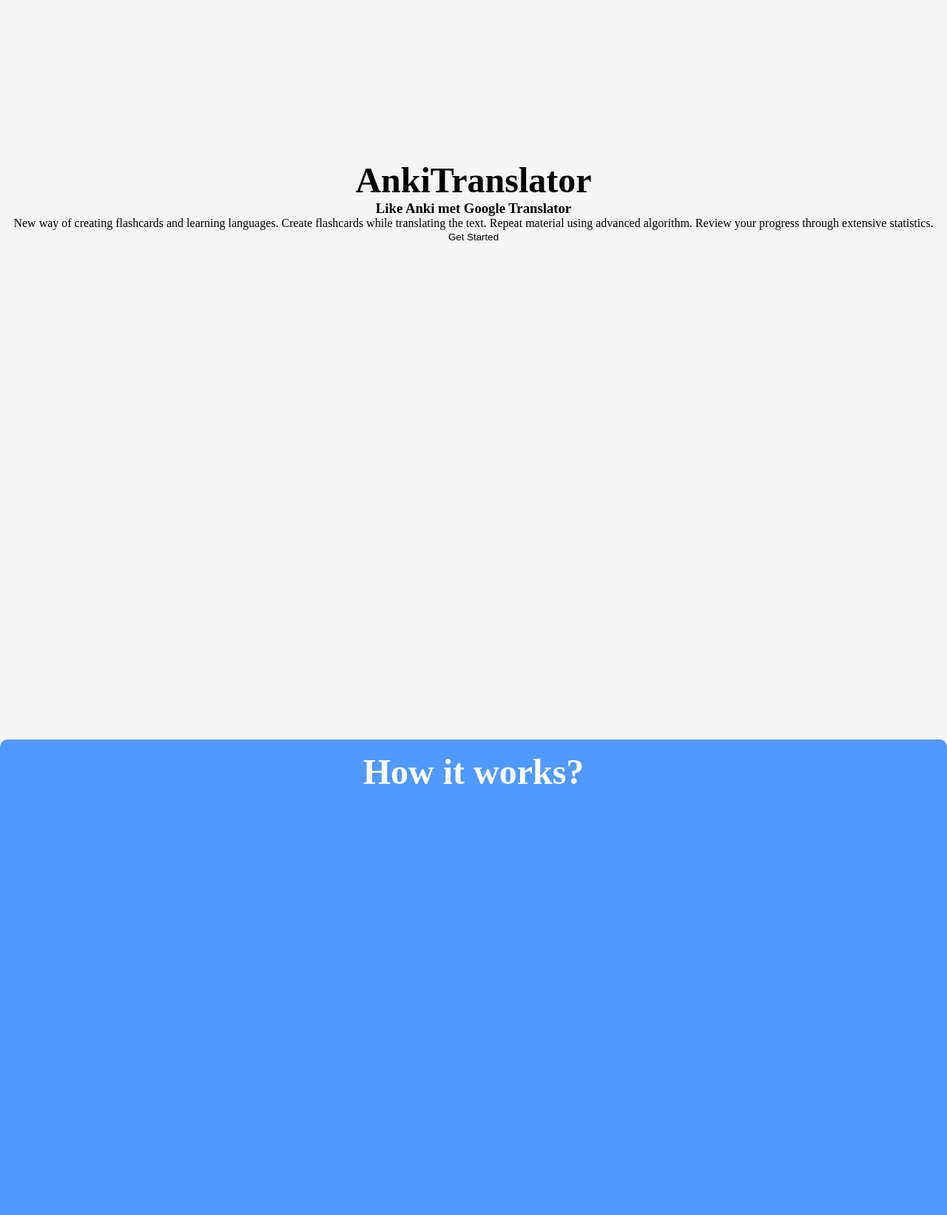
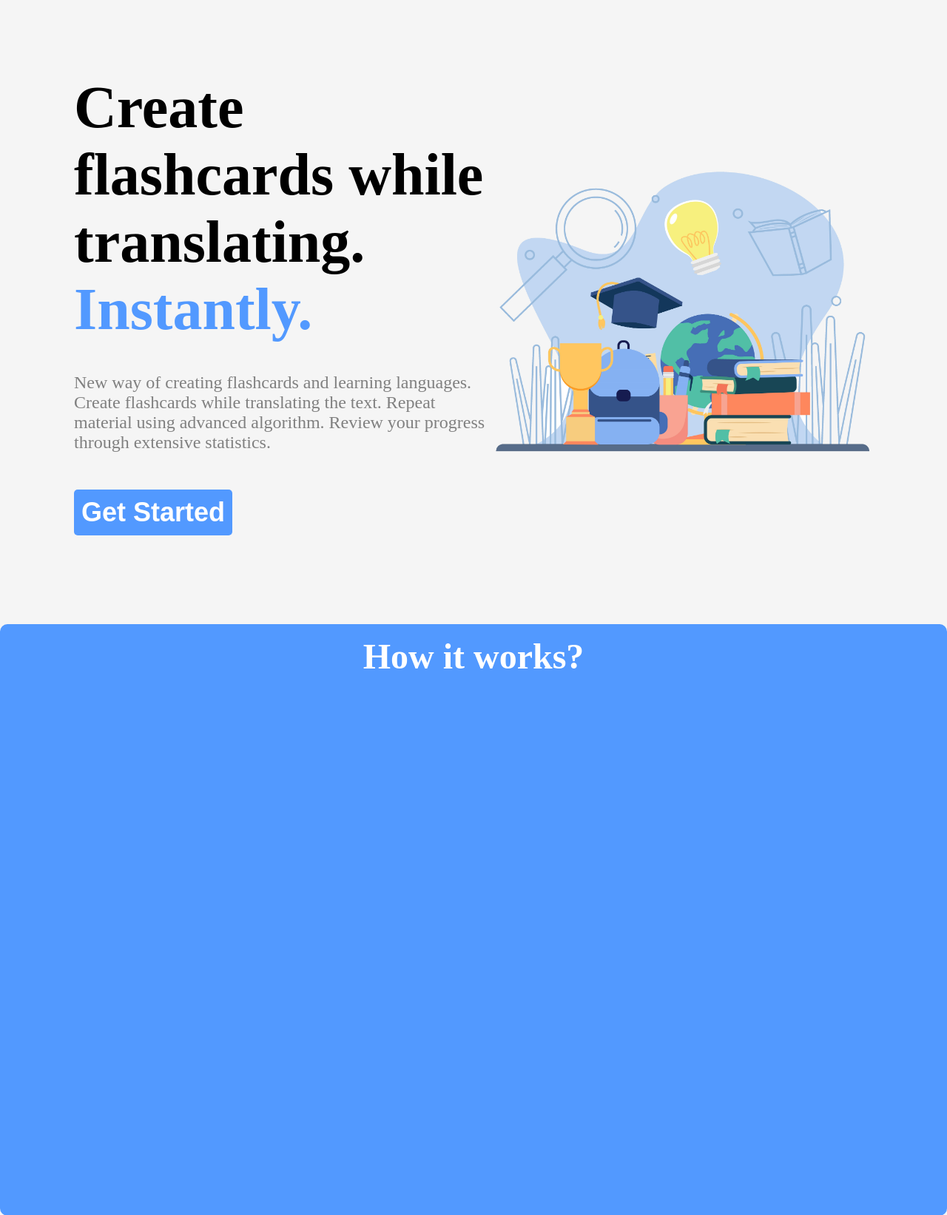
Before and after one commit to Ravdar/flashcards_translator, a Django app: page / in a window 1280 px wide. Shown: the top 1643 px of the page at 74% size. Run offline with Django 4.2, Linux system fonts and the light colour scheme; some web fonts are replaced.

Commit message:
Working on hero section

```diff
--- a/mainapp/static/main.js
+++ b/mainapp/static/main.js
@@ -48,13 +48,14 @@ function flipCard() {
     for (var i = 0; i < cards.length; i++) {
         var windowHeight = window.innerHeight;
         var elementTop = cards[i].getBoundingClientRect().top;
-        var elementVisible = 150;
+        var elementVisiblePercentage = 50;
+        var elementVisiblePixels = (windowHeight * elementVisiblePercentage) / 100;
 
-        if (elementTop < windowHeight - elementVisible) {
+        if (elementTop < windowHeight - elementVisiblePixels) {
             (function (index) {
                 setTimeout(() => {
                     cards[index].classList.add("rotate");
-                }, 1000);
+                }, 750);
             })(i);
         } else {
             cards[i].classList.remove("rotate");
--- a/mainapp/static/styles.css
+++ b/mainapp/static/styles.css
@@ -225,7 +225,30 @@ main section {
 /* Hero section */
 
 .hero {
-    margin-top: 200px
+    display: flex;
+    padding: 100px;
+    justify-content: center;
+    align-items: center;
+}
+
+.hero-message {
+    text-align: left;
+    font-size: 1.5rem
+}
+
+.hero-message h1 {
+    font-size: 5rem
+}
+
+.hero-message p {
+    color: gray;
+    margin: 40px 0;
+}
+
+
+
+.instantly-text {
+    color: var(--MAIN-BLUE)
 }
 
 /* How it works section */
@@ -717,6 +740,10 @@ select:focus {
 
     /* LANDING PAGE */
 
+    header {
+        font-size: 1.5rem;
+    }
+
     /* Navbar */
 
     .landing-nav,
--- a/mainapp/templates/mainapp/landing_page.html
+++ b/mainapp/templates/mainapp/landing_page.html
@@ -59,13 +59,16 @@
 
     <main class="center">
         <section class="hero">
-            <h1>AnkiTranslator</h1>
-            <h3>Like Anki met Google Translator</h3>
-            <p>New
-                way of creating flashcards and learning languages. Create flashcards while translating the text. Repeat
-
-                material using advanced algorithm. Review your progress through extensive statistics.</p><button>Get
-                Started</button>
+            <div class="hero-message">
+                <h1>Create flashcards while translating.</h1>
+                <h1 class="instantly-text">Instantly.</h1>
+                <p>New way of creating flashcards and learning languages. Create flashcards while translating the text.
+                    Repeat
+                    material using advanced algorithm. Review your progress through extensive statistics.</p><button
+                    class="blue-button">Get
+                    Started</button>
+            </div>
+            <img src="{% static 'hero_image.jpg' %}" alt="Hero image" with="500" height="385">
         </section>
         <section id="how-it-works">
             <div class="section-card">
```
Also changed, not shown: mainapp/static/hero_image.jpg (added).
